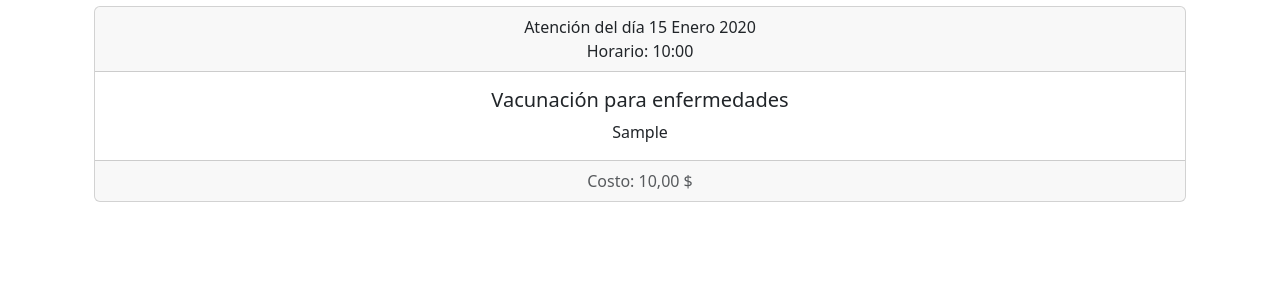
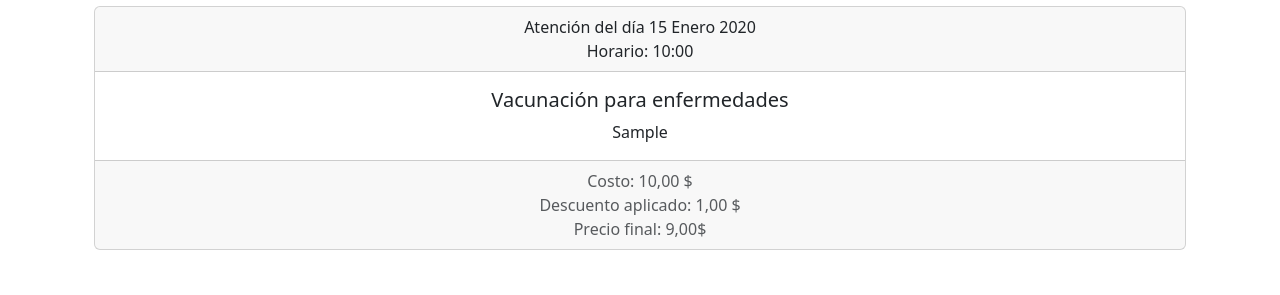
Before and after one commit to inagoy/oh-my-dog, a Django app: page /turnos/ver_historia_clinica/1 in a window 1280 px wide. Shown: the part 350-645 px from the top of the page. Run offline with Django 4.2, Linux system fonts and the light colour scheme; tables that the repository leaves empty hold one stand-in row (values such as "Sample post").

Commit message:
agregar sistema de descuento a atencion

```diff
--- a/sistema_de_turnos/models.py
+++ b/sistema_de_turnos/models.py
@@ -66,7 +66,11 @@ class Turno(models.Model):
 class Atencion(models.Model):
     turno = models.OneToOneField(Turno, on_delete=models.CASCADE)
     precio = models.DecimalField(max_digits=8, decimal_places=2)
+    descuento = models.DecimalField(max_digits=6, decimal_places=2, default=0.00, verbose_name="Descuento", blank=True, null=True)
     observaciones = models.TextField(blank=True)
+
+    def precio_final(self):
+        return self.precio - self.descuento
 
 
 class Inyeccion(models.Model):
--- a/sistema_de_turnos/templates/sistema_de_turnos/completar_atencion.html
+++ b/sistema_de_turnos/templates/sistema_de_turnos/completar_atencion.html
@@ -2,7 +2,8 @@
 <link href="{% static 'css/form.css' %}" rel="stylesheet" />
 <form method="post">
   <h1>Agregar Atencion</h1>
-  {% csrf_token %} {{ form.as_p }} {% if turno.motivo == 'VACA' or turno.motivo == 'VACB' or turno.motivo == 'DESP' %}
+  {% csrf_token %} {{ form.as_p }}
+  {% if turno.motivo == 'VACA' or turno.motivo == 'VACB' or turno.motivo == 'DESP' %}
   <input type="hidden" name="submit_action" value="completar_libreta" />
   <input class="btn btn-primary" type="submit" value="Ir a Completar Libreta" />
   {% else %}
--- a/sistema_de_turnos/templates/sistema_de_turnos/historia_clinica.html
+++ b/sistema_de_turnos/templates/sistema_de_turnos/historia_clinica.html
@@ -8,16 +8,19 @@
     {% for atencion in atenciones %}
     <div class="card text-center">
       <div class="card-header">
-        Atención del día {{atencion.turno.fecha_turno }} <br>
+        Atención del día {{atencion.turno.fecha_turno }} <br />
         Horario: {{atencion.turno.horario }}
       </div>
       <div class="card-body">
         <h5 class="card-title">{{ atencion.turno.get_motivo }}</h5>
-        <p class="card-text">
-          {{ atencion.observaciones }}
-        </p>
+        <p class="card-text">{{ atencion.observaciones }}</p>
       </div>
-      <div class="card-footer text-muted">Costo: {{ atencion.precio }} $ </div>
+      <div class="card-footer text-muted">
+        Costo: {{ atencion.precio }} $ <br />
+        Descuento aplicado: {{ atencion.descuento }} $ <br />
+        Precio final: {{ atencion.precio_final }}$
+        <br />
+      </div>
     </div>
     {% endfor %}
   </ul>
--- a/sistema_de_turnos/views.py
+++ b/sistema_de_turnos/views.py
@@ -3,7 +3,7 @@ from datetime import date
 from django.contrib import messages
 from django.shortcuts import render, redirect
 from .forms import AtencionForm, SacarTurnoForm, HorarioForm, SugerenciaForm, LibretaForm
-from usuarios_y_perros.models import Perro
+from usuarios_y_perros.models import Perro, Usuario
 from sistema_de_turnos.models import Turno, Atencion, Inyeccion
 from sistema_de_turnos.helpers import enviar_mail_turno_aceptado, enviar_mail_turno_rechazado, enviar_mail_turno_cancelado
 
@@ -125,10 +125,17 @@ def completar_atencion(request, nroTurno):
         form = AtencionForm(request.POST)
         if form.is_valid():
             form.instance.turno = turno
+            user = Usuario.objects.get(id=turno.perro.dueño.pk)
+            if form.instance.precio <= user.descuento_atencion:
+                form.instance.descuento = form.instance.precio
+            else:
+                form.instance.descuento = user.descuento_atencion
             form.save()
+            user.descuento_atencion = 0
+            user.save()
             turno.estado_turno = 'CONC'
             turno.save()
-            messages.success(request, 'Atencion guardada correctamente.')
+            messages.success(request, 'Atención guardada correctamente.')
             submit_action = request.POST.get('submit_action')
             if submit_action == 'agregar_atencion':
                 return redirect('ver_historia_clinica', turno.perro.pk)
```
Also changed, not shown: sistema_de_turnos/migrations/0008_atencion_descuento.py (added).
